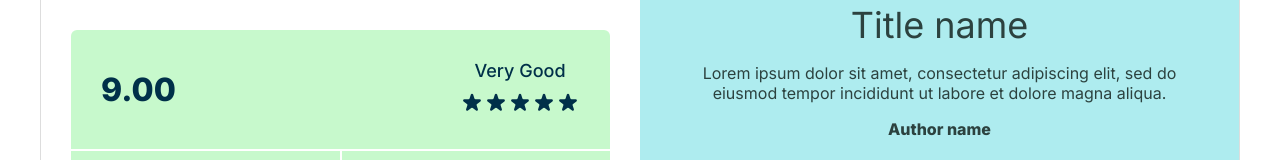
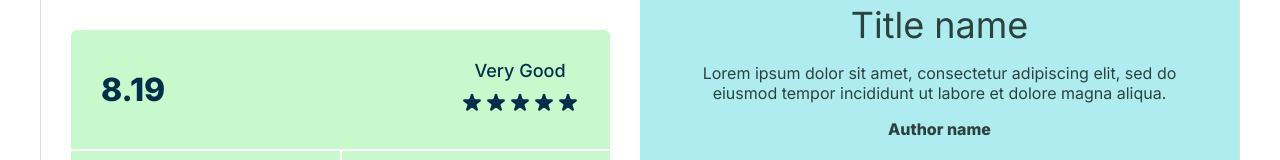
Before and after one commit to celigx/color-contrast-checker, a React (Create React App) app: page / in a window 1280 px wide. Shown: the part 323-483 px from the top of the page. Built offline with nearby package versions, Linux system fonts and the light colour scheme.

Commit message:
Add luminance and contrast ratio function
Calculate luminance and contrast ratio

```diff
--- a/src/components/ContrastRatio.js
+++ b/src/components/ContrastRatio.js
@@ -1,12 +1,47 @@
 import '../App.sass';
 import { HiStar } from "react-icons/hi";
 
-export const ContrastRatio = () => {
+export const ContrastRatio = ({ color, background }) => {
+  // Remove # from the hex color and match characters in pairs of two => '2C 42 3F'
+  const hexColor = color.slice(1).match(/.{1,2}/g);
+  const hexBackground = background.slice(1).match(/.{1,2}/g);
+
+  // Convert hex color to rgb
+  const rgbColor = hexColor.map(hex => parseInt(hex, 16));
+  const rgbBackground = hexBackground.map(hex => parseInt(hex, 16));
+
+  // Calculate luminance
+  // https://www.w3.org/TR/2008/REC-WCAG20-20081211/#relativeluminancedef
+  const luminance = (r, g, b) => {
+    const rgb = [r, g, b].map(value => {
+      value /= 255;
+
+      return value <= 0.03928
+        ? value / 12.92
+        : Math.pow( (value + 0.055) / 1.055, 2.4 );
+    });
+
+    return rgb[0] * 0.2126 + rgb[1] * 0.7152 + rgb[2] * 0.0722;
+  }
+
+  // Calculate contrast
+  // https://www.w3.org/TR/2008/REC-WCAG20-20081211/#contrast-ratiodef
+  const contrast = (rgb1, rgb2) => {
+      const lum1 = luminance(rgb1[0], rgb1[1], rgb1[2]);
+      const lum2 = luminance(rgb2[0], rgb2[1], rgb2[2]);
+      const brightest = Math.max(lum1, lum2);
+      const darkest = Math.min(lum1, lum2);
+      return (brightest + 0.05) / (darkest + 0.05);
+  }
+
+  // If the number is 21 or 1, don't add decimals
+  const contrastRatio = contrast(rgbColor, rgbBackground) === 21 || contrast(rgbColor, rgbBackground) === 1 ? contrast(rgbColor, rgbBackground) : contrast(rgbColor, rgbBackground).toFixed(2)
+
   return (
     <div className="contrastContainer">
 
       <div className="contrastTop">
-        <h1 className="contrastRatioNum">9.00</h1>
+        <h1 className="contrastRatioNum">{contrastRatio}</h1>
         <div className="contrastScore">
           <h1 className="scoreTitle">Very Good</h1>
           <div className="stars">
@@ -37,6 +72,7 @@ export const ContrastRatio = () => {
           </div>
         </div>
       </div>
+
     </div>
   );
 }
```
